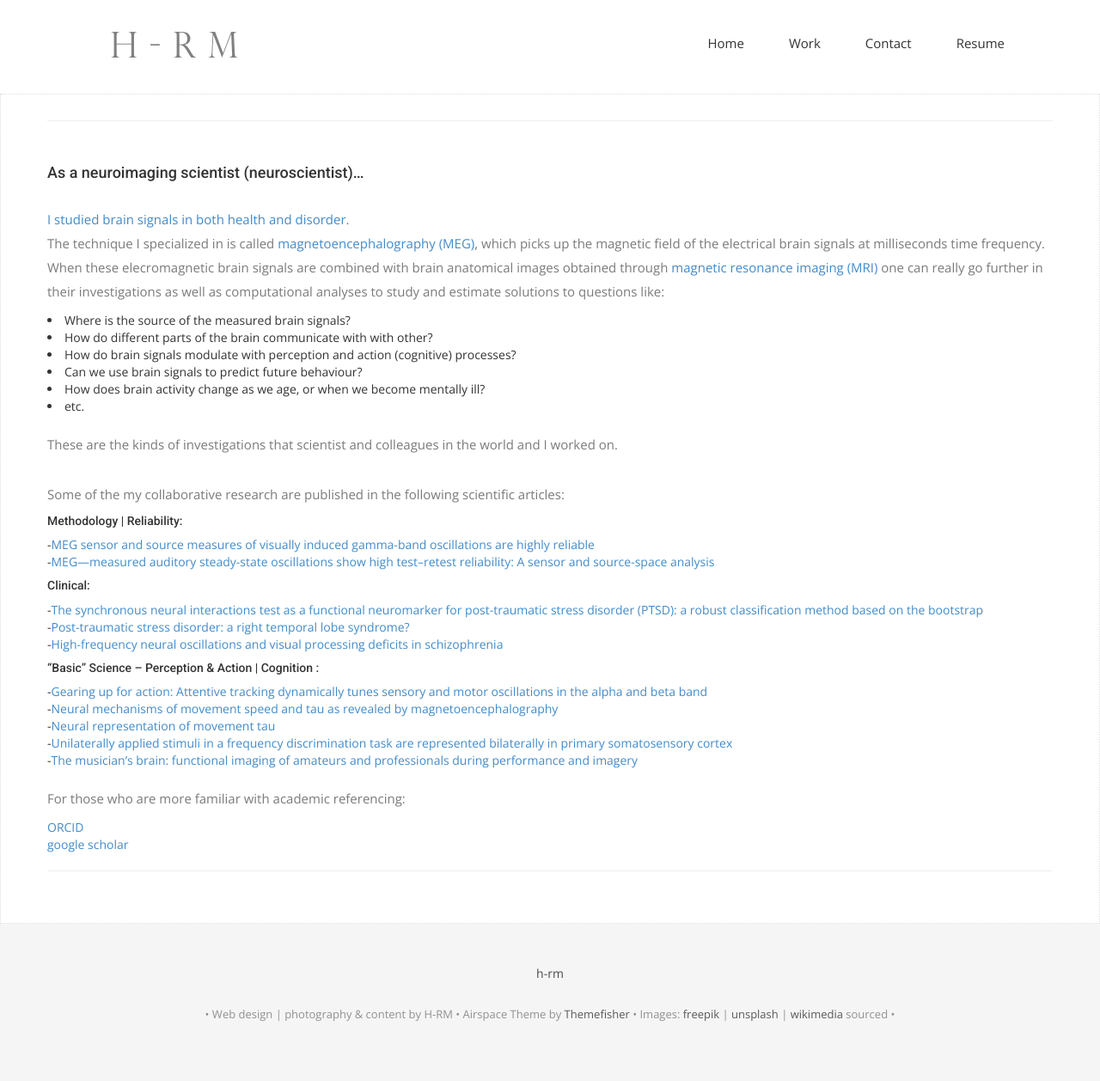
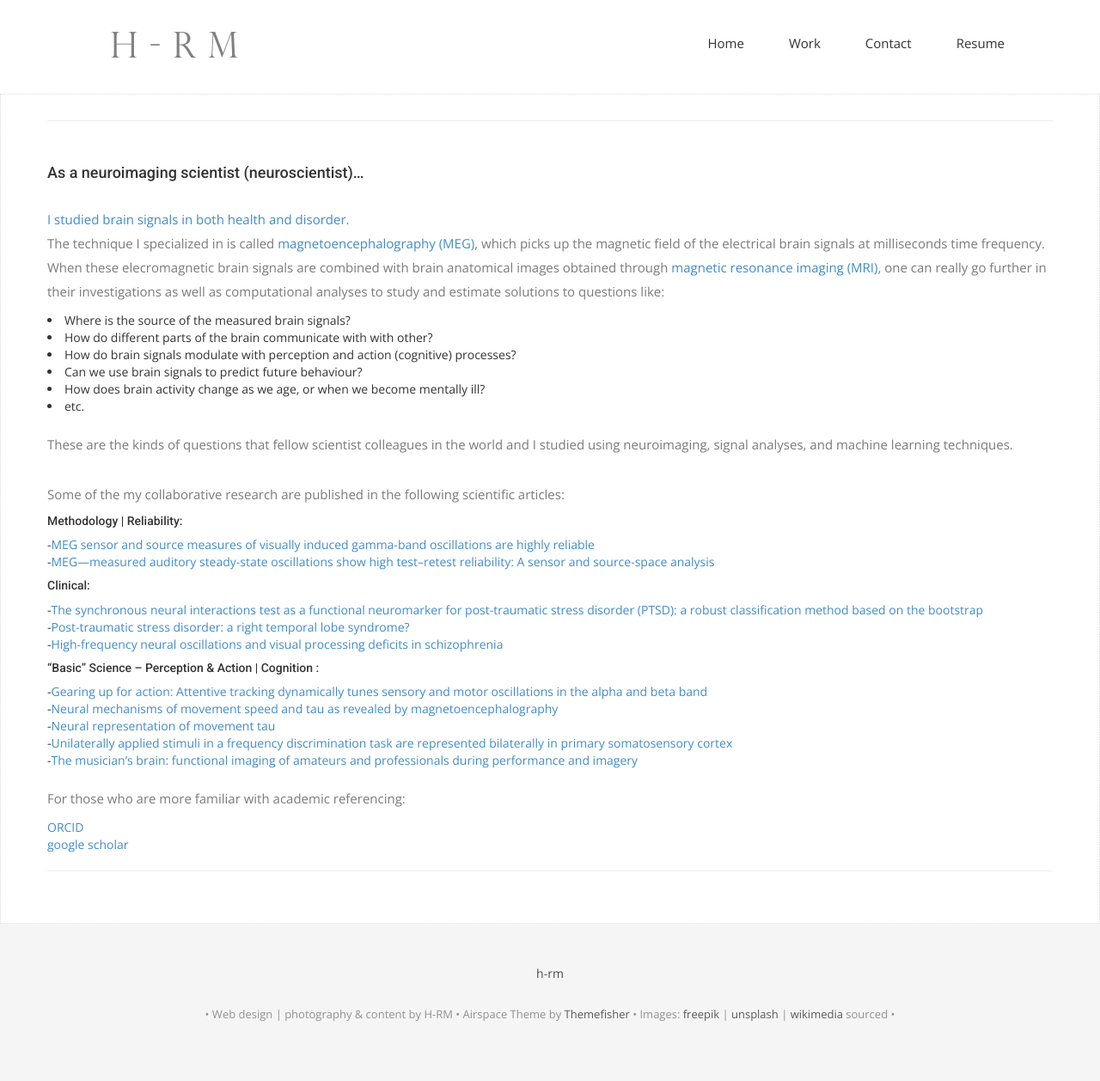
Before and after one commit to hengrumay/hengrumay.github.io, a Jekyll site: the page built from _pages/research_overview.md, in a window 1280 px wide. Shown: the whole page at 86% size. Built offline with Jekyll 4.4.1, drawn with Linux system fonts in a browser that asks for light colours; nearby versions of some CDN libraries; some web fonts are replaced; our own code applies the rules of GitHub Pages for plain Markdown files.

Commit message:
Update research_overview.md

```diff
--- a/_pages/research_overview.md
+++ b/_pages/research_overview.md
@@ -3,7 +3,7 @@
 The technique I specialized in is called [magnetoencephalography (MEG)](http://megcommunity.org/what-is-meg),
 which picks up the magnetic field of the electrical brain signals at milliseconds time frequency.
 When these elecromagnetic brain signals are combined with brain anatomical images obtained through
-[magnetic resonance imaging (MRI)](https://en.wikipedia.org/wiki/Magnetic_resonance_imaging)
+[magnetic resonance imaging (MRI)](https://en.wikipedia.org/wiki/Magnetic_resonance_imaging),
 one can really go further in their investigations as well as computational analyses to study and estimate solutions to questions
 like:
 <li> Where is the source of the measured brain signals? </li>
@@ -13,8 +13,7 @@ like:
 <li> How does brain activity change as we age, or when we become mentally ill? </li>
 <li> etc. </li>
 
-These are the kinds of investigations that scientist and colleagues in the world and I worked on.
-
+These are the kinds of questions that fellow scientist colleagues in the world and I studied using neuroimaging, signal analyses, and machine learning techniques.
 
 Some of the my collaborative research are published in the following scientific articles:
 
```
